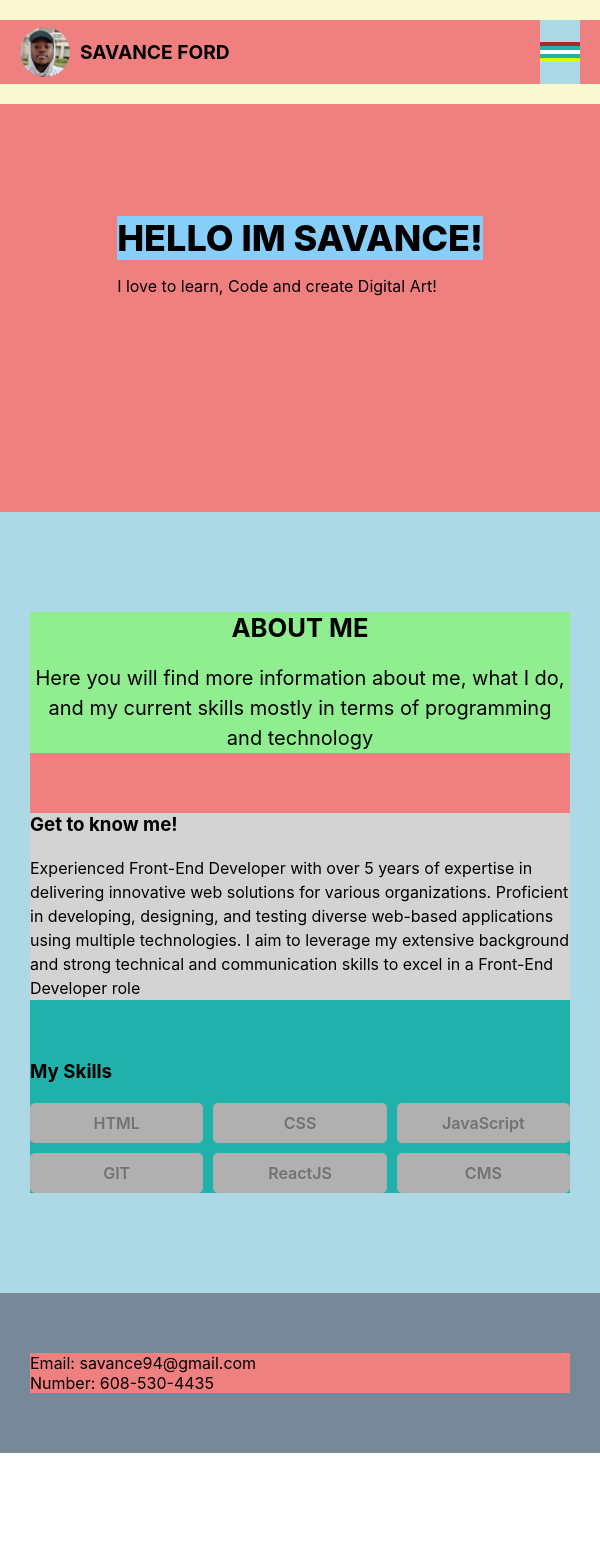
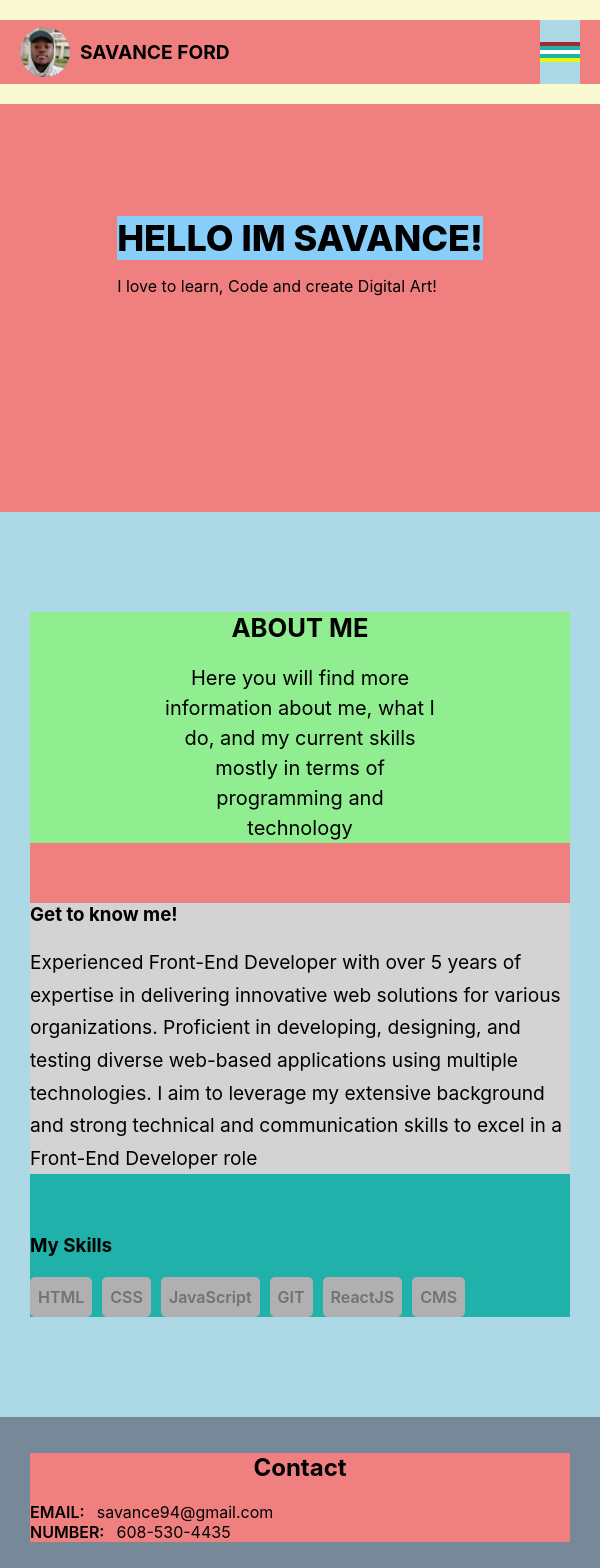
Before and after one commit to SaVanceX/SaVance-Portfolio, a React (Create React App) app: page / in a window 600 px wide. Shown: the top 1568 px of the page. Before the commit the page ends 1453 px from the top, so only its background shows below. Built offline with nearby package versions, Linux system fonts and the light colour scheme.

Commit message:
About section and contact section responsiveness

```diff
--- a/src/components/contact.js
+++ b/src/components/contact.js
@@ -3,12 +3,15 @@ export function Contact() {
     <>
       <section className='' id='contact'>
         <div className='contact-info'>
-          <p>
-            <span>Email: </span> savance94@gmail.com
-          </p>
-          <p>
-            <span>Number: 608-530-4435</span>
-          </p>
+          <h2>Contact</h2>
+          <div className='contact-content'>
+            <p>
+              <span>Email: </span> savance94@gmail.com
+            </p>
+            <p>
+              <span>Number: </span>608-530-4435
+            </p>
+          </div>
         </div>
       </section>
     </>
--- a/src/index.css
+++ b/src/index.css
@@ -97,6 +97,10 @@ header {
       display: flex;
       flex-direction: column;
       align-items: center;
+      margin-bottom: 60px;
+      h2 {
+        margin-bottom: 20px;
+      }
     }
 
     .about-content {
@@ -107,20 +111,26 @@ header {
         background-color: lightgray;
         width: 50%;
 
+        h3 {
+          margin-bottom: 20px;
+        }
+
         p {
-          text-align: left;
-          line-height: 1.5;
+          line-height: 1.7;
+          font-size: 1.2rem;
         }
       }
     }
 
     .skills-content {
+      h3 {
+        margin-bottom: 20px;
+      }
+
       .skill-grid {
-        display: grid;
-        grid-template-columns: [first] 1fr [second] 1fr [third] 1fr;
-        column-gap: 10px;
-        row-gap: 10px;
-        /* grid-template-rows: [row1-start] 20% [row1-end]; */
+        display: flex;
+        flex-wrap: wrap;
+        gap: 10px;
       }
 
       .skill {
@@ -162,6 +172,17 @@ header {
     background-color: lightcoral;
     margin: auto;
     width: 90%;
+    h2 {
+      text-align: center;
+      margin-bottom: 20px;
+    }
+    .contact-content {
+      span {
+        text-transform: uppercase;
+        font-weight: 600;
+        margin-right: 8px;
+      }
+    }
   }
 }
 
@@ -179,6 +200,17 @@ header {
       object-fit: cover;
     }
   }
+
+  .about-content {
+    p {
+      padding-right: 60px;
+    }
+  }
+
+  .contact-content {
+    width: 50%;
+    margin: auto;
+  }
 }
 
 @media only screen and (max-width: 900px) {
@@ -195,6 +227,42 @@ header {
       object-fit: cover;
     }
   }
+
+  .about-container {
+    .blurb {
+      margin-bottom: 60px;
+
+      h2 {
+        font-size: 1.6rem;
+        margin-bottom: 20px;
+      }
+
+      p {
+        text-align: center;
+        font-size: 1.25rem;
+        line-height: 1.5;
+      }
+    }
+
+    .about-content {
+      flex-direction: column;
+
+      .about-text {
+        width: 100% !important;
+        margin-bottom: 60px;
+
+        h3 {
+          margin-bottom: 20px;
+        }
+      }
+    }
+
+    .skills-content {
+      h3 {
+        margin-bottom: 20px;
+      }
+    }
+  }
 }
 
 @media only screen and (min-width: 600px) {
@@ -203,6 +271,13 @@ header {
   .mobile-list-state-1,
   .mobile-list-state-2 {
     display: none;
+  }
+
+  .blurb {
+    p {
+      text-align: center;
+      width: 50%;
+    }
   }
 }
 
@@ -317,40 +392,4 @@ header {
       padding: 0 20px;
     }
   }
-
-  .about-container {
-    .blurb {
-      margin-bottom: 60px;
-
-      h2 {
-        font-size: 1.6rem;
-        margin-bottom: 20px;
-      }
-
-      p {
-        text-align: center;
-        font-size: 1.25rem;
-        line-height: 1.5;
-      }
-    }
-
-    .about-content {
-      flex-direction: column;
-
-      .about-text {
-        width: 100% !important;
-        margin-bottom: 60px;
-
-        h3 {
-          margin-bottom: 20px;
-        }
-      }
-    }
-
-    .skills-content {
-      h3 {
-        margin-bottom: 20px;
-      }
-    }
-  }
 }
```
